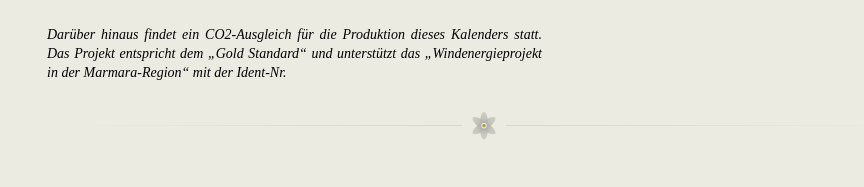
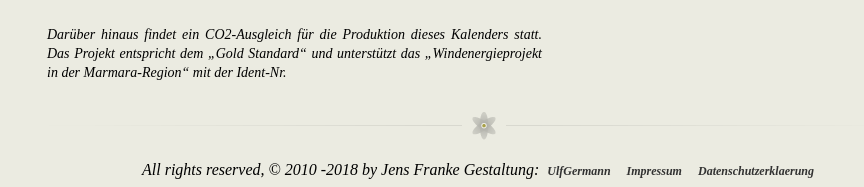
Before and after one commit to Estef072/PaginaWeb, a React app: page / in a window 1280 px wide. Shown: the part 2744-2931 px from the top of the page, without its empty margins (158-1022 px from the left). Before the commit the page ends 2905 px from the top, so only its background shows below. Built offline with nearby package versions, Linux system fonts and the light colour scheme; a web font is replaced by a local one.

Commit message:
Ultima parte🤞😜

```diff
--- a/src/Pagina.js
+++ b/src/Pagina.js
@@ -7,6 +7,7 @@ import Parte2 from './Parte2'
 import Parte3 from "./Parte3";
 import Parte4 from "./Parte4";
 import Parte5 from "./Parte5";
+import Parte6 from "./Parte6";
 
 
 class Pagina extends React.Component {
@@ -44,6 +45,11 @@ class Pagina extends React.Component {
                     <Parte5></Parte5>
 
                 </div>
+
+                <div>
+                    <Parte6></Parte6>
+
+                </div>
             </div>
 
 
--- a/src/Parte2.css
+++ b/src/Parte2.css
@@ -4,8 +4,11 @@
     font-size: 12px;
     text-align: justify;
     font-weight: bold;
+    animation: texto 10s 1 steps (30), cursor 10s infinite;
 }
 
+@keyframes texto {0% {width: 0}}
+@keyframes cursor{ 50% {border-color: transparent}}
 
 
 .separador{
--- a/src/Parte6.css
+++ b/src/Parte6.css
@@ -0,0 +1,4 @@
+.final{
+    font-style: italic;
+    text-align: center;
+}
--- a/src/Parte6.js
+++ b/src/Parte6.js
@@ -1,22 +1,18 @@
 import React from 'react';
-import './Parte1.css';
+import './Parte6.css';
 import logo from './images/logo.png';
 
 
-class Parte1 extends React.Component {
+class Parte6 extends React.Component {
     render() {
         return(
-            <div  className = 'logo'>
-               <img src={logo} alt='logo' />
-               <ul className='seleccion'>
+            <div  className = 'final'>All rights reserved,  ©  2010  -2018 by Jens Franke  Gestaltung:
 
-                    <a href ="#" >MAKING-OF </a>
-                    <a href="#">PRESEE </a>
-                    <a href="#">JENS FRANKE </a>
-                    <a href="#">SPONSOREN </a>
-                    <a href="#">GPS-SPAZIERGANG</a>
+                    <a href="https://www.ulfgermann.de/">UlfGermann</a>
+                    <a href="https://www.lebensraum-eilenriede.de/impressum.html">Impressum</a>
+                    <a href="https://www.lebensraum-eilenriede.de/datenschutzerklaerung.html">Datenschutzerklaerung</a>
 
-               </ul>
+
 
             </div>
 
@@ -26,4 +22,4 @@ class Parte1 extends React.Component {
     }
 }
 
-export default Parte1;
+export default Parte6;
```
